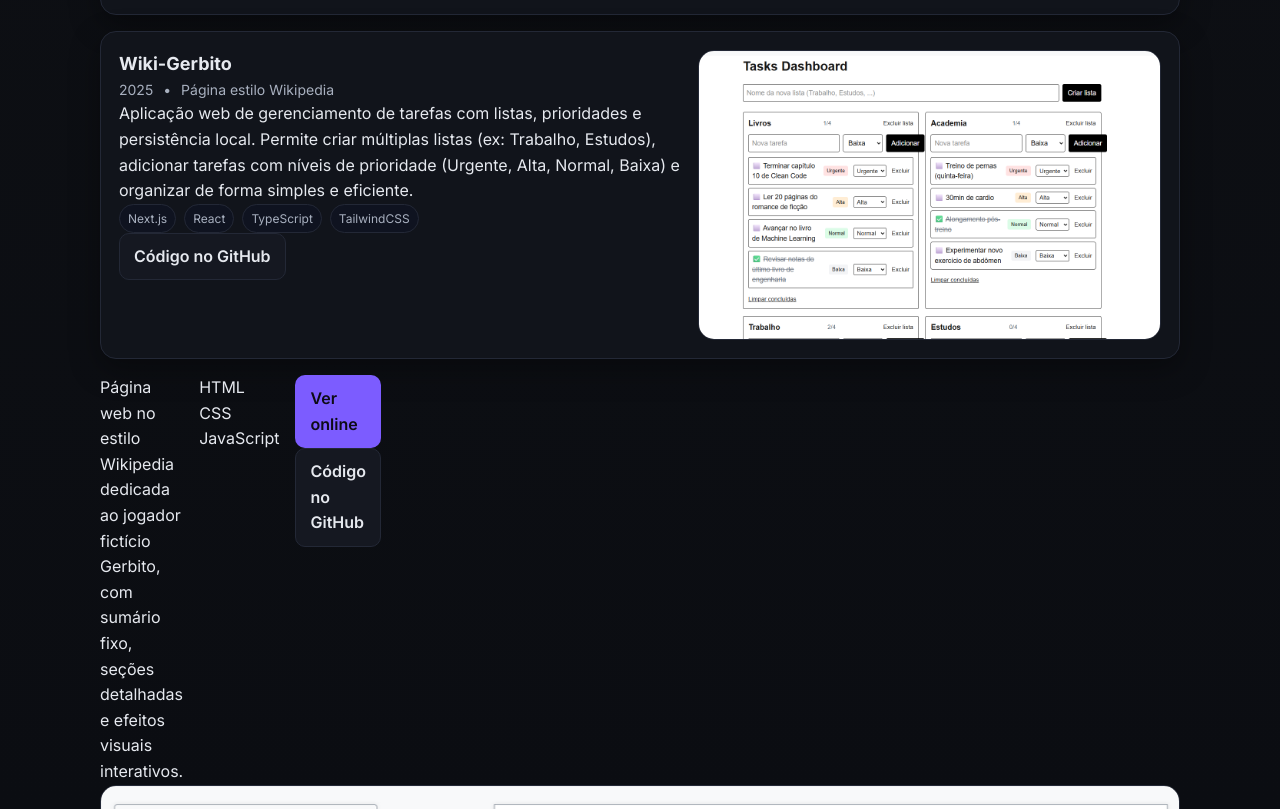
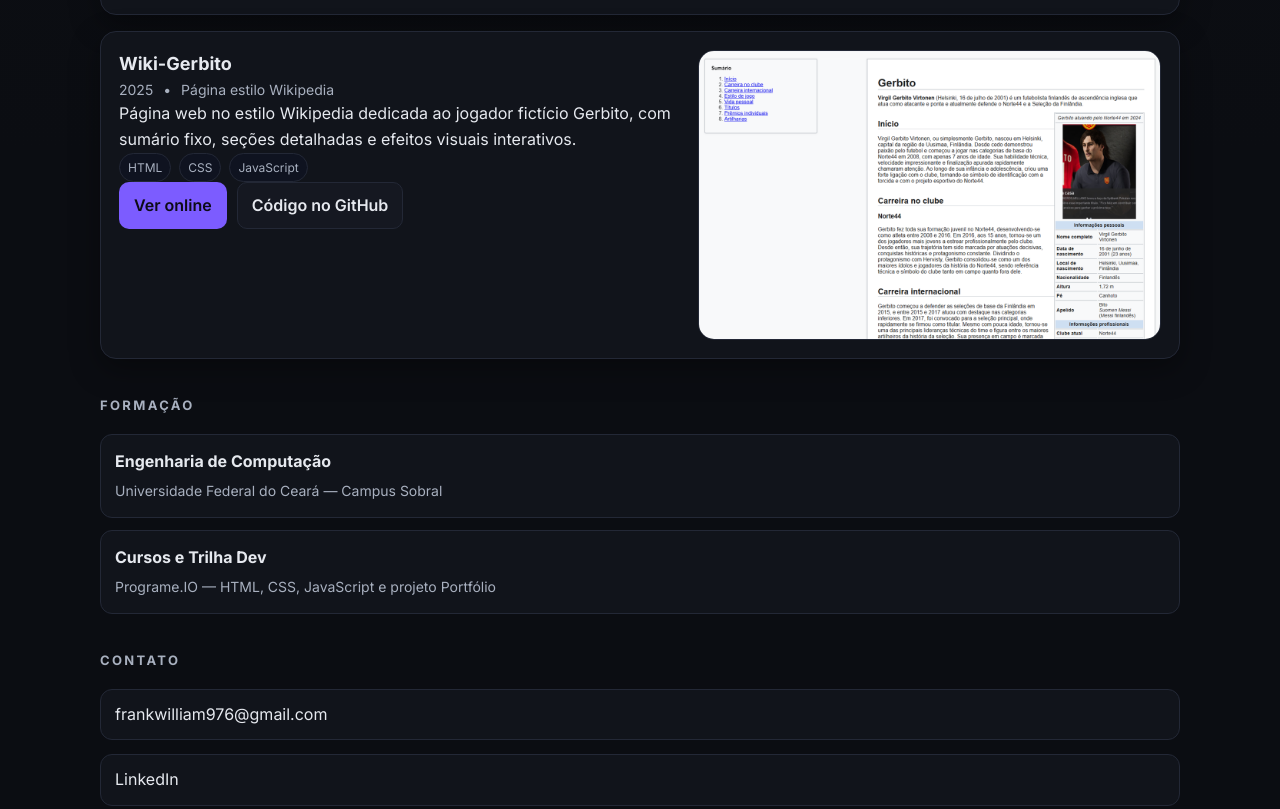
Before and after one commit to frankstiwrx/frankstiwrx.github.io, a plain HTML site: page index.html in a window 1280 px wide. Shown: the part 1072-1881 px from the top of the page. Drawn offline with Linux system fonts and the light colour scheme.

Commit message:
fix: atualiza index do portfólio

```diff
--- a/index.html
+++ b/index.html
@@ -63,7 +63,6 @@
                 <span>HTML, CSS e JavaScript puro</span>
               </div>
             </header>
-
             <p>
               Calculadora web em HTML/CSS/JS com operações básicas ( +, −, ×, ÷ ), ponto decimal e botões AC/DE/00.
             </p>
@@ -74,13 +73,11 @@
             </div>
             <div class="actions">
               <a class="btn primary" href="projetos/calculadora/" target="_blank" rel="noopener">Ver online</a>
-              <a class="btn" href="https://github.com/frankstiwrx/calculadora" target="_blank" rel="noopener">Código no
-                GitHub</a>
+              <a class="btn" href="https://github.com/frankstiwrx/calculadora" target="_blank" rel="noopener">Código no GitHub</a>
             </div>
           </div>
           <div>
-            <img src="img/thumb-calculadora.png" alt="Interface da Calculadora"
-              style="border-radius: var(--radius); border: 1px solid var(--border);" />
+            <img src="img/thumb-calculadora.png" alt="Interface da Calculadora" style="border-radius: var(--radius); border: 1px solid var(--border);" />
           </div>
         </article>
 
@@ -105,13 +102,11 @@
             </div>
             <div class="actions">
               <a class="btn primary" href="projetos/julia-voice/" target="_blank" rel="noopener">Ver online</a>
-              <a class="btn" href="https://github.com/frankstiwrx/julia-voice" target="_blank" rel="noopener">Código no
-                GitHub</a>
+              <a class="btn" href="https://github.com/frankstiwrx/julia-voice" target="_blank" rel="noopener">Código no GitHub</a>
             </div>
           </div>
           <div>
-            <img src="img/thumb-julia-voice.png" alt="Interface do Julia Voice"
-              style="border-radius: var(--radius); border: 1px solid var(--border);" />
+            <img src="img/thumb-julia-voice.png" alt="Interface do Julia Voice" style="border-radius: var(--radius); border: 1px solid var(--border);" />
           </div>
         </article>
 
@@ -125,54 +120,26 @@
                 <span>Página estilo Wikipedia</span>
               </div>
             </header>
-
             <p>
-              Aplicação web de gerenciamento de tarefas com listas, prioridades e persistência local.
-              Permite criar múltiplas listas (ex: Trabalho, Estudos), adicionar tarefas com níveis de prioridade
-              (Urgente, Alta, Normal, Baixa)
-              e organizar de forma simples e eficiente.
+              Página web no estilo Wikipedia dedicada ao jogador fictício Gerbito, com sumário fixo, seções detalhadas e efeitos visuais interativos.
             </p>
             <div class="skills">
-              <span class="chip">Next.js</span>
-              <span class="chip">React</span>
-              <span class="chip">TypeScript</span>
-              <span class="chip">TailwindCSS</span>
+              <span class="chip">HTML</span>
+              <span class="chip">CSS</span>
+              <span class="chip">JavaScript</span>
             </div>
             <div class="actions">
-              <!-- Depois adicionamos o link do Vercel aqui -->
-              <a class="btn" href="https://github.com/frankstiwrx/tasks-dashboard-next" target="_blank"
-                rel="noopener">Código no GitHub</a>
+              <a class="btn primary" href="projetos/Wiki-Gerbito/" target="_blank" rel="noopener">Ver online</a>
+              <a class="btn" href="https://github.com/frankstiwrx/Wiki-Gerbito" target="_blank" rel="noopener">Código no GitHub</a>
             </div>
           </div>
           <div>
-            <img src="img/thumb-taskdashboard.png" alt="Aplicação web Tasks Dashboard com listas e prioridades"
-              style="border-radius: var(--radius); border: 1px solid var(--border);" />
+            <img src="img/thumb-wiki-gerbito.png" alt="Página estilo Wikipedia do Gerbito" style="border-radius: var(--radius); border: 1px solid var(--border);" />
           </div>
         </article>
-
-
-        <p>
-          Página web no estilo Wikipedia dedicada ao jogador fictício Gerbito, com sumário fixo, seções detalhadas e
-          efeitos visuais interativos.
-        </p>
-        <div class="skills">
-          <span class="chip">HTML</span>
-          <span class="chip">CSS</span>
-          <span class="chip">JavaScript</span>
-        </div>
-        <div class="actions">
-          <a class="btn primary" href="projetos/Wiki-Gerbito/" target="_blank" rel="noopener">Ver online</a>
-          <a class="btn" href="https://github.com/frankstiwrx/Wiki-Gerbito" target="_blank" rel="noopener">Código no
-            GitHub</a>
-        </div>
-      </div>
-      <div>
-        <img src="img/thumb-wiki-gerbito.png" alt="Página estilo Wikipedia do Gerbito"
-          style="border-radius: var(--radius); border: 1px solid var(--border);" />
-      </div>
-      </article>
       </div>
     </section>
+
 
 
 
```
